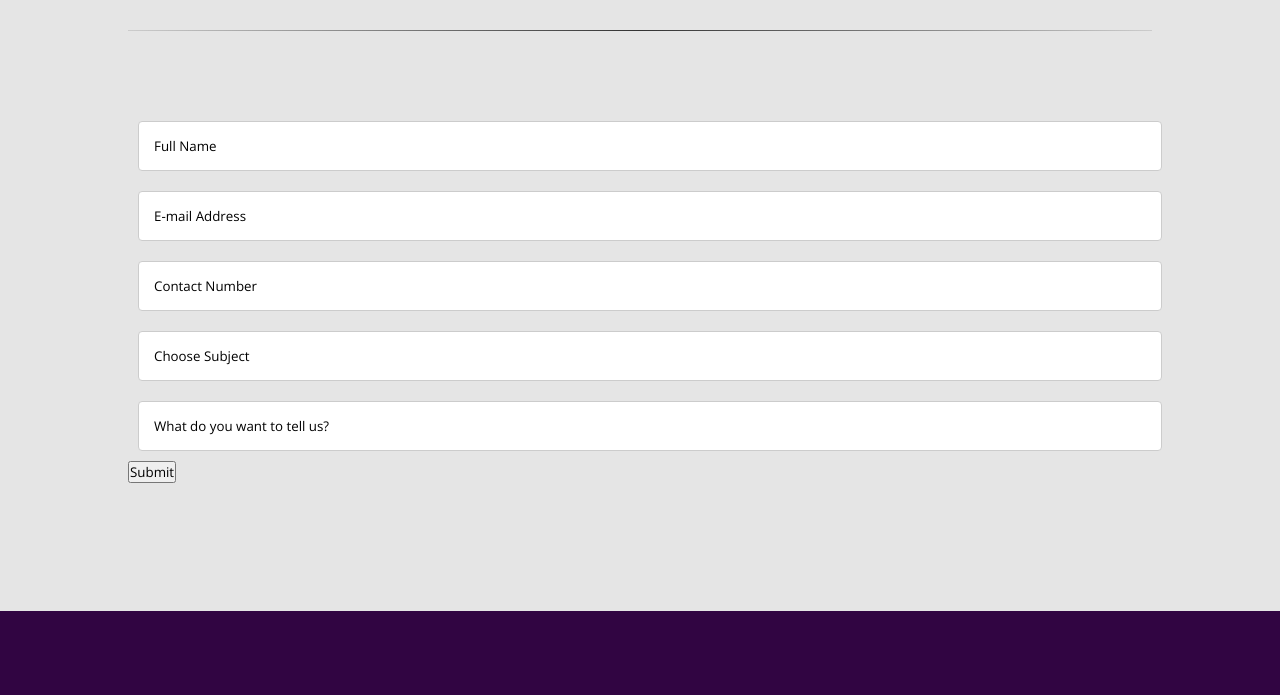
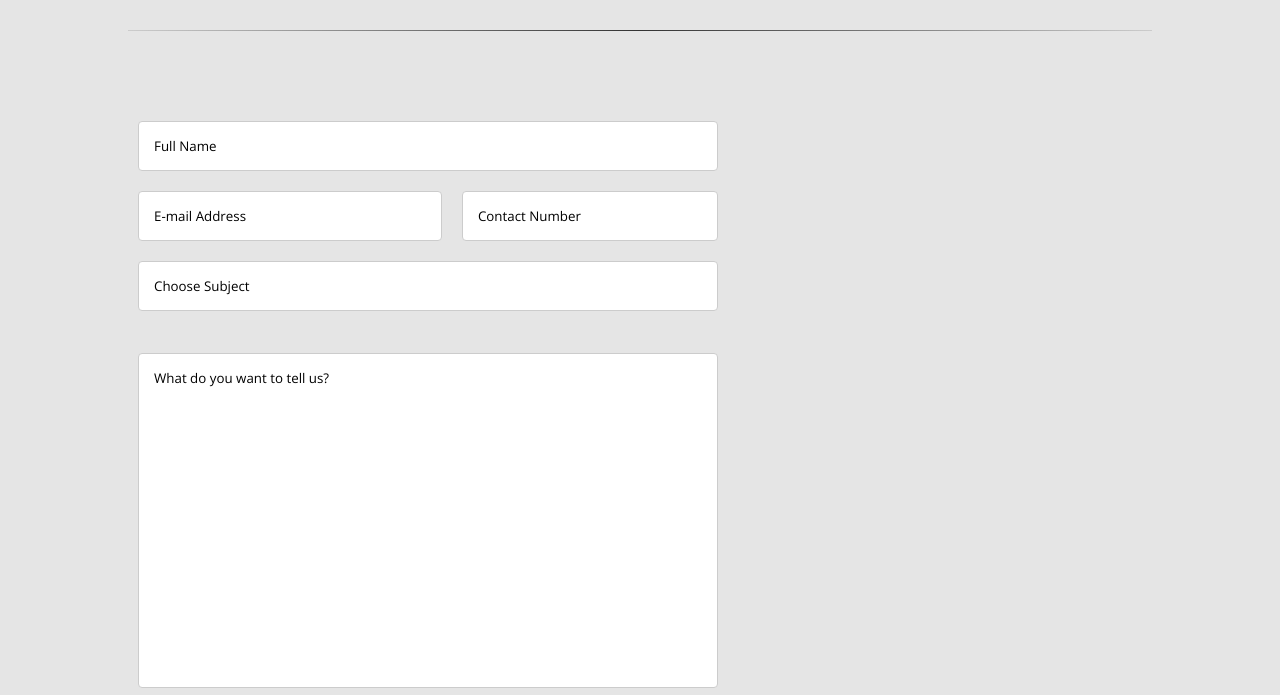
Before and after one commit to abbeeeeyyyyy/admu-heights, a plain HTML site: page index_about.html in a window 1280 px wide. Shown: the part 2050-2745 px from the top of the page. Drawn offline with nearby package versions, Linux system fonts and the light colour scheme.

Commit message:
finished the text fields form

```diff
--- a/index_about.html
+++ b/index_about.html
@@ -161,14 +161,15 @@
 
         <div class="Contact-Us">
 
-          <form>
-          <input type="text" name="fullName" value="Full Name"> <br>
-          <input type="text" name="e-mail" value="E-mail Address"> <br>
-          <input type="text" name="contactNo" value="Contact Number"> <br>
-          <input type="text" name="chooseSub" value="Choose Subject"> <br>
-          <input type="text" name="comment" value="What do you want to tell us?"> <br>
-          <input type="submit" value="Submit">
-        </form>
+          <input id="name" type="text" name="fullName" value="Full Name"> <br>
+          <input id="email" type="text" name="e-mail" value="E-mail Address"> <br>
+          <input id="contact" type="text" name="contactNo" value="Contact Number"> <br>
+          <input id="subject" type="text" name="chooseSub" value="Choose Subject"> <br>
+          <input id="comment" type="text" name="comment" value="What do you want to tell us?"> <br>
+          <div class="empty"> </div>
+          <input type="submit" value="Send Message">
+          <div class="empty"> </div>
+
 
         </div>
 
--- a/style_about.css
+++ b/style_about.css
@@ -318,6 +318,12 @@ hr {
   background-image: linear-gradient(to right, #ccc, #333, #ccc);
 }
 
+.Contact-Us {
+  display: flex;
+  flex-wrap: wrap;
+  width: 600px;
+}
+
 input[type=text] {
   width: 100%;
   padding: 15px;
@@ -326,3 +332,46 @@ input[type=text] {
   border-radius: 4px;
   box-sizing: border-box;
 }
+
+#name {
+  width: 100%;
+
+}
+
+#email {
+  width: 50.66%;
+
+}
+
+#contact {
+  width: 42.66%;
+}
+
+#subject {
+
+}
+
+
+#comment {
+  padding-bottom: 300px;
+}
+
+.empty {
+  width: 35%;
+}
+
+input[type=submit] {
+  width: 30%;
+  background-color: #320143;
+  color: white;
+  padding: 20px 20px;
+  margin: 8px 0;
+  border: none;
+  border-radius: 4px;
+  cursor: pointer;
+  opacity: 0.6
+}
+
+input[type=submit]:hover {
+  opacity: 1;
+}
```
